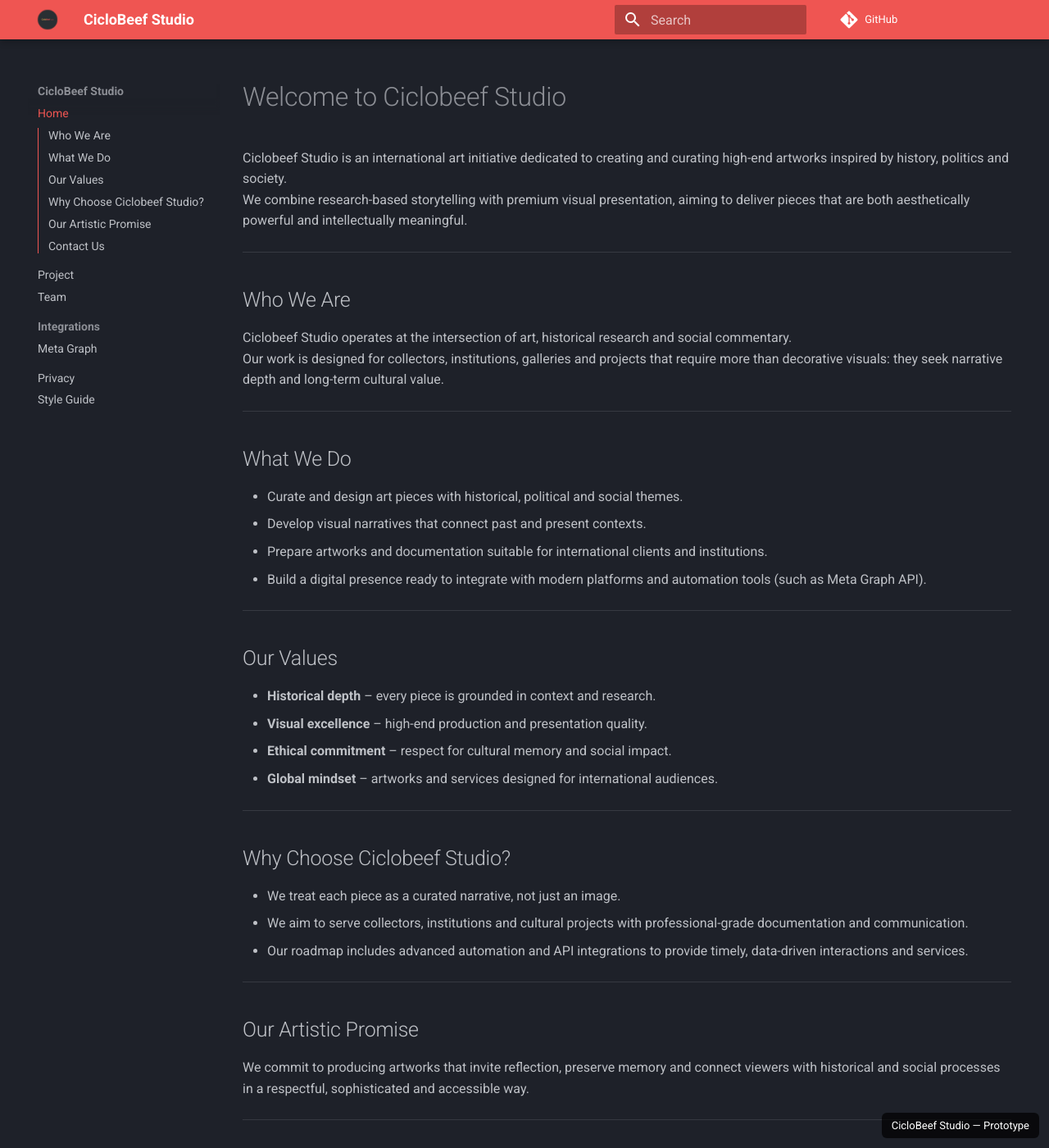
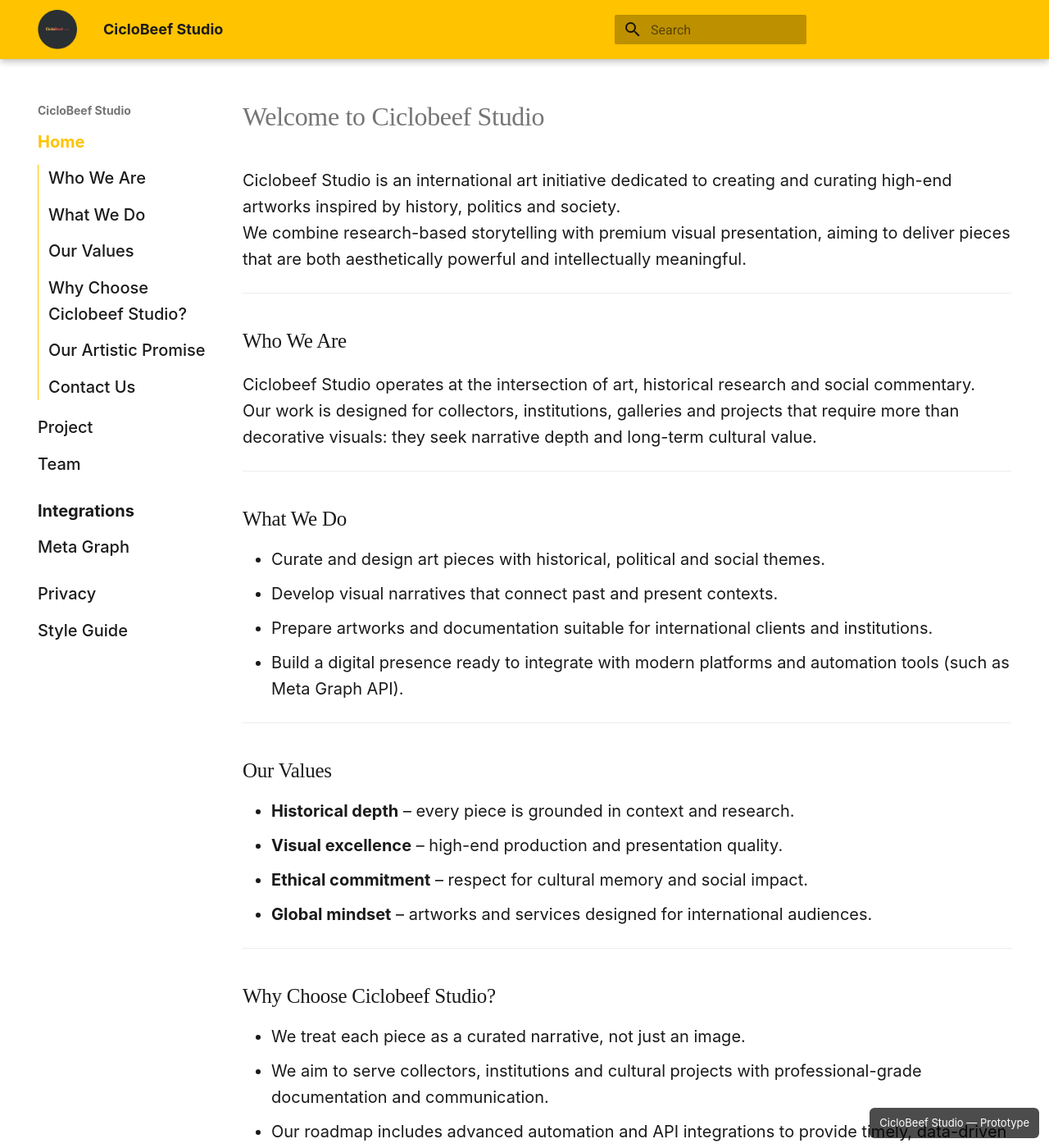
Before and after one commit to AlvaroHuenuqueoArias/ciclobeefstudio-page, an MkDocs documentation site: the page built from docs/index.md, in a window 1280 px wide and 1400 px high. Shown: the whole window at 82% size. Built offline with MkDocs 1.6.1 and Material for MkDocs 9.7.7, drawn with Linux system fonts in a browser that asks for light colours; comment, search, counter and statistics services are not loaded.

Commit message:
feat(design): update corporate branding with larger logo and refined palette for v0.4.0

```diff
--- a/docs/assets/css/extra.css
+++ b/docs/assets/css/extra.css
@@ -1,55 +1,208 @@
-site_name: "CicloBeef Studio"
-site_description: "Premium art inspired by history, politics and society."
-site_author: "CicloBeef Studio"
-repo_url: "https://github.com/AlvaroHuenuqueoArias/ciclobeefstudio-page"
-edit_uri: "edit/main/docs/"
+/*=========================================================
+  CICLOBEEF STUDIO – Corporate Style Sheet (v0.4.0)
+  Branding: White base, Graphite text, Mustard header
+=========================================================*/
 
-docs_dir: docs
-site_dir: site
+/* RESET GLOBAL */
+html, body {
+  margin: 0;
+  padding: 0;
+  font-family: "Inter", Arial, sans-serif;
+  background-color: #FFFFFF;      /* White */
+  color: #1A1A1A;                 /* Graphite */
+  line-height: 1.6;
+}
 
-nav:
-  - Home: index.md
-  - Project: project.md
-  - Team: team.md
-  - Integrations:
-      - Meta Graph: integrations/meta-graph.md
-  - Privacy: privacy.md
-  - Style Guide: style-guide.md
+/* BRANDING VARIABLES */
+:root {
+  --cb-primary: #1A1A1A;          /* Graphite dark */
+  --cb-secondary: #FFC300;        /* Mustard yellow */
+  --cb-accent: #333333;           /* Darker graphite */
+  --cb-bg-light: #FFFFFF;         /* White */
+  --cb-gray: #777777;             /* Mid gray */
+}
 
-theme:
-  name: material
-  language: en
-  logo: assets/images/CiclobeefStudio2.png
-  favicon: assets/images/CiclobeefStudio2.png
-  palette:
-    scheme: slate         # Professional graphite background
-    primary: red          # Watermelon red
-    accent: amber         # Mustard yellow
-  features:
-    - navigation.sections
-    - navigation.instant
-    - toc.integrate
-    - content.code.copy
+/* TITLES */
+h1, h2, h3, h4, h5, h6 {
+  font-family: "Playfair Display", serif;
+  color: var(--cb-primary);
+  font-weight: 600;
+}
 
-plugins:
-  - search
-  - macros
+/* TEXT DEFAULT */
+p, li {
+  color: var(--cb-primary);
+  font-size: 1rem;
+  line-height: 1.6;
+}
 
-markdown_extensions:
-  - admonition
-  - toc:
-      permalink: true
-  - pymdownx.superfences
-  - pymdownx.betterem
-  - pymdownx.tilde
+/* LINKS */
+a {
+  color: var(--cb-secondary);
+  text-decoration: none;
+}
+a:hover {
+  color: var(--cb-primary);
+  text-decoration: underline;
+}
 
-extra:
-  social:
-    - icon: fontawesome/brands/github
-      link: https://github.com/AlvaroHuenuqueoArias/ciclobeefstudio-page
+/* CODE BLOCKS */
+code, pre {
+  font-family: monospace;
+  background-color: #F7F7F7;
+  color: var(--cb-accent);
+  padding: 0.2rem 0.4rem;
+  border-radius: 4px;
+}
 
-extra_css:
-  - assets/css/extra.css
+/* CTA BUTTON */
+.btn-primary {
+  background-color: var(--cb-secondary);
+  padding: 0.75rem 1.25rem;
+  border-radius: 4px;
+  color: var(--cb-primary);
+  font-weight: 600;
+  display: inline-block;
+  transition: background-color .2s ease-in-out;
+}
+.btn-primary:hover {
+  background-color: var(--cb-primary);
+  color: #FFFFFF;
+}
 
-extra_javascript:
-  - assets/js/custom.js
+/* HEADER OVERRIDE (MkDocs Material) */
+.md-header {
+  background-color: var(--cb-secondary) !important;  /* Mustard */
+  color: var(--cb-primary) !important;               /* Graphite */
+}
+
+/* HEADER TITLE, BUTTONS, LOGO TEXT */
+.md-header__title,
+.md-header__button,
+.md-logo {
+  color: var(--cb-primary) !important;
+}
+
+/* MENU ITEMS TOP RIGHT */
+.md-header__button .md-icon {
+  color: var(--cb-primary) !important;
+}
+
+/* LOGO SIZE OVERRIDE */
+/* Desktop logo size */
+.md-logo img {
+  height: 48px !important;
+  width: auto !important;
+  max-height: 48px !important;
+}
+
+/* Mobile logo size */
+@media (max-width: 900px) {
+  .md-logo img {
+    height: 36px !important;
+    max-height: 36px !important;
+  }
+}
+
+/* SIDEBAR NAVIGATION */
+.md-nav {
+  background-color: #FFFFFF;
+}
+
+.md-nav__link {
+  color: var(--cb-primary) !important;
+  font-weight: 500;
+}
+.md-nav__link:hover {
+  color: var(--cb-secondary) !important;
+}
+
+/* ACTIVE NAV ITEM */
+.md-nav__link--active {
+  color: var(--cb-secondary) !important;
+  font-weight: 700;
+}
+
+/* FOOTER */
+.md-footer {
+  background-color: #FFFFFF;
+  color: var(--cb-primary);
+  padding: 2rem;
+  text-align: center;
+  margin-top: 4rem;
+  border-top: 1px solid #E0E0E0;
+}
+
+/* CONTAINER */
+.container {
+  max-width: 1100px;
+  margin: auto;
+  padding: 1.5rem;
+}
+
+/* HERO SECTION */
+.hero {
+  padding: 5rem 2rem;
+  background-color: var(--cb-bg-light);
+  text-align: center;
+}
+
+/* IMAGES */
+img {
+  max-width: 100%;
+  border-radius: 6px;
+}
+
+/* TABLES */
+table {
+  width: 100%;
+  border-collapse: collapse;
+  margin: 2rem 0;
+}
+
+th {
+  background-color: var(--cb-secondary);
+  color: var(--cb-primary);
+  font-weight: 600;
+  padding: 0.75rem;
+}
+
+td {
+  color: var(--cb-primary);
+  padding: 0.75rem;
+  border-bottom: 1px solid #E0E0E0;
+}
+
+/* BLOCKQUOTES */
+blockquote {
+  border-left: 4px solid var(--cb-secondary);
+  padding-left: 1rem;
+  color: var(--cb-primary);
+  font-style: italic;
+  background-color: #FAFAFA;
+}
+
+/* ADMONITIONS - ALERT BOXES */
+.admonition {
+  border-radius: 6px;
+  border-left: 6px solid var(--cb-secondary);
+  background-color: #FCFCFC;
+}
+
+/* SCROLLBARS (for modern browsers only) */
+::-webkit-scrollbar {
+  width: 8px;
+}
+::-webkit-scrollbar-thumb {
+  background-color: var(--cb-secondary);
+  border-radius: 4px;
+}
+::-webkit-scrollbar-track {
+  background-color: #F0F0F0;
+}
+
+/* SPACING UTILITIES */
+.mt-2 { margin-top: 2rem; }
+.mb-2 { margin-bottom: 2rem; }
+.pt-2 { padding-top: 2rem; }
+.pb-2 { padding-bottom: 2rem; }
--- a/mkdocs.yml
+++ b/mkdocs.yml
@@ -22,9 +22,9 @@ theme:
   logo: assets/images/CiclobeefStudio2.png
   favicon: assets/images/CiclobeefStudio2.png
   palette:
-    scheme: slate         # Professional graphite background
-    primary: red          # Watermelon red
-    accent: amber         # Mustard yellow
+    scheme: default              # White background
+    primary: amber               # Mustard yellow top bar
+    accent: gray                 # Graphite details
   features:
     - navigation.sections
     - navigation.instant
```
